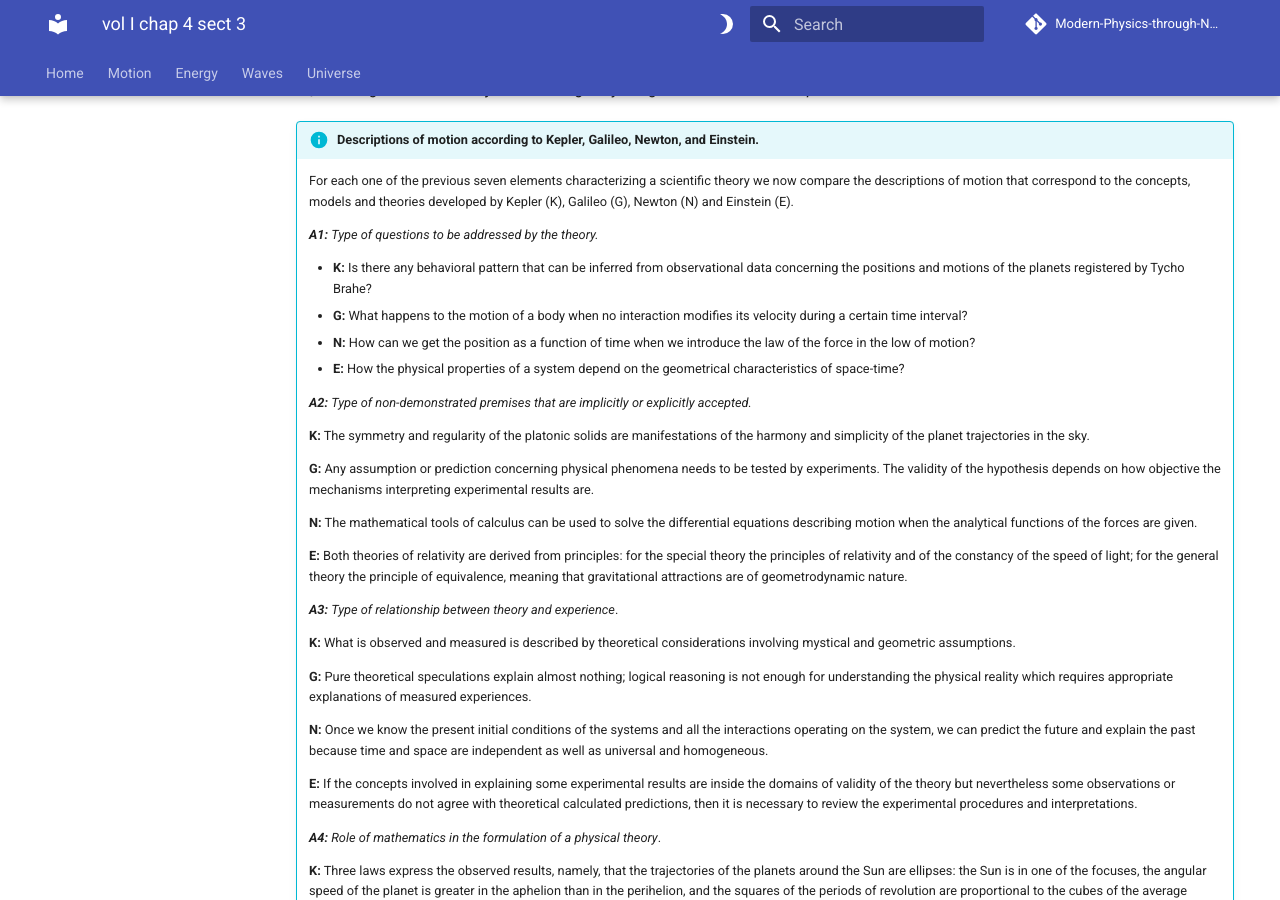
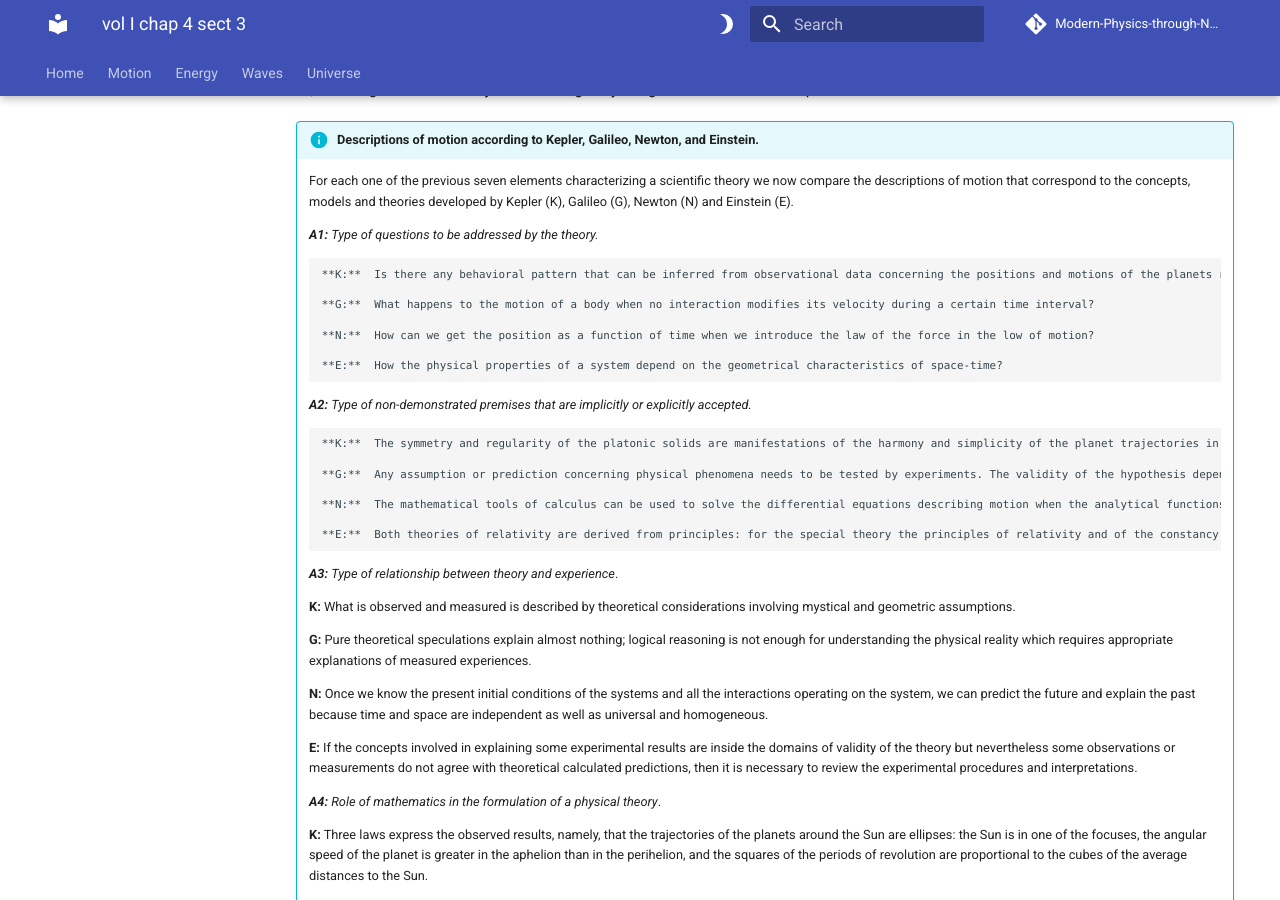
Before and after one commit to modphysnobel/modphysnobel.github.io, an MkDocs documentation site: the page built from docs/vol-I/vol-I-chap-4-sect-3.md, in a window 1280 px wide and 900 px high, scrolled down 653 px. Built offline with MkDocs 1.6.1 and Material for MkDocs 9.7.7, drawn with Linux system fonts in a browser that asks for light colours; some web fonts are replaced; comment, search, counter and statistics services are not loaded.

```diff
--- a/docs/vol-I/vol-I-chap-4-sect-3.md
+++ b/docs/vol-I/vol-I-chap-4-sect-3.md
@@ -30,20 +30,23 @@ $F_3$: *Building of a coherent system that logically integrates facts and concep
 
 	***A1:*** *Type of questions to be addressed by the theory.*
 
-	- **K:**  Is there any behavioral pattern that can be inferred from observational data concerning the positions and motions of the planets registered by Tycho Brahe?
-	- **G:**  What happens to the motion of a body when no interaction modifies its velocity during a certain time interval?
-	- **N:**  How can we get the position as a function of time when we introduce the law of the force in the low of motion?
-	- **E:**  How the physical properties of a system depend on the geometrical characteristics of space-time?
+		**K:**  Is there any behavioral pattern that can be inferred from observational data concerning the positions and motions of the planets registered by Tycho Brahe?
+
+		**G:**  What happens to the motion of a body when no interaction modifies its velocity during a certain time interval?
+
+		**N:**  How can we get the position as a function of time when we introduce the law of the force in the low of motion?
+
+		**E:**  How the physical properties of a system depend on the geometrical characteristics of space-time?
 
 	***A2:*** *Type of non-demonstrated premises that are implicitly or explicitly accepted.*
 
-	**K:**  The symmetry and regularity of the platonic solids are manifestations of the harmony and simplicity of the planet trajectories in the sky.
+		**K:**  The symmetry and regularity of the platonic solids are manifestations of the harmony and simplicity of the planet trajectories in the sky.
 
-	**G:**  Any assumption or prediction concerning physical phenomena needs to be tested by experiments. The validity of the hypothesis depends on how objective the mechanisms interpreting experimental results are.
+		**G:**  Any assumption or prediction concerning physical phenomena needs to be tested by experiments. The validity of the hypothesis depends on how objective the mechanisms interpreting experimental results are.
 
-	**N:**  The mathematical tools of calculus can be used to solve the differential equations describing motion when the analytical functions of the forces are given.
+		**N:**  The mathematical tools of calculus can be used to solve the differential equations describing motion when the analytical functions of the forces are given.
 
-	**E:**  Both theories of relativity are derived from principles: for the special theory the principles of relativity and of the constancy of the speed of light; for the general theory the principle of equivalence, meaning that gravitational attractions are of geometrodynamic nature.
+		**E:**  Both theories of relativity are derived from principles: for the special theory the principles of relativity and of the constancy of the speed of light; for the general theory the principle of equivalence, meaning that gravitational attractions are of geometrodynamic nature.
 
 	***A3:*** *Type of relationship between theory and experience*.
 
```
